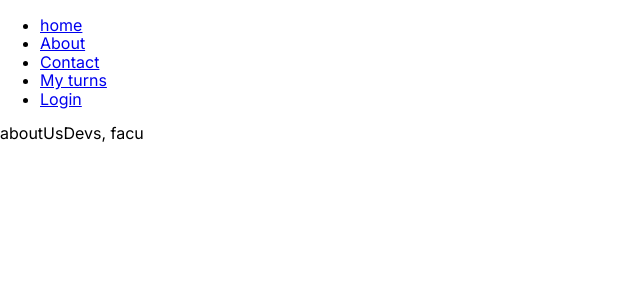
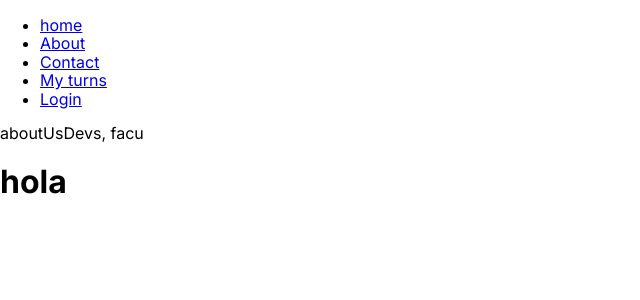
Before and after one commit to ddrosado/MightyMonkeyPF, a Next.js app in the folder client/: page /aboutUsDevs in a window 1280 px wide. Shown: the top 300 px of the page, without its empty margins (0-640 px from the left). Built offline with nearby package versions, Linux system fonts and the light colour scheme.

Commit message:
mensaje prueba

```diff
--- a/client/app/aboutUsDevs/page.jsx
+++ b/client/app/aboutUsDevs/page.jsx
@@ -2,6 +2,8 @@ import React from 'react'
 
 export default function page() {
   return (
-    <div>aboutUsDevs, facu</div>
+    <div>aboutUsDevs, facu
+    <h1>hola</h1>
+    </div>
   )
 }
```
